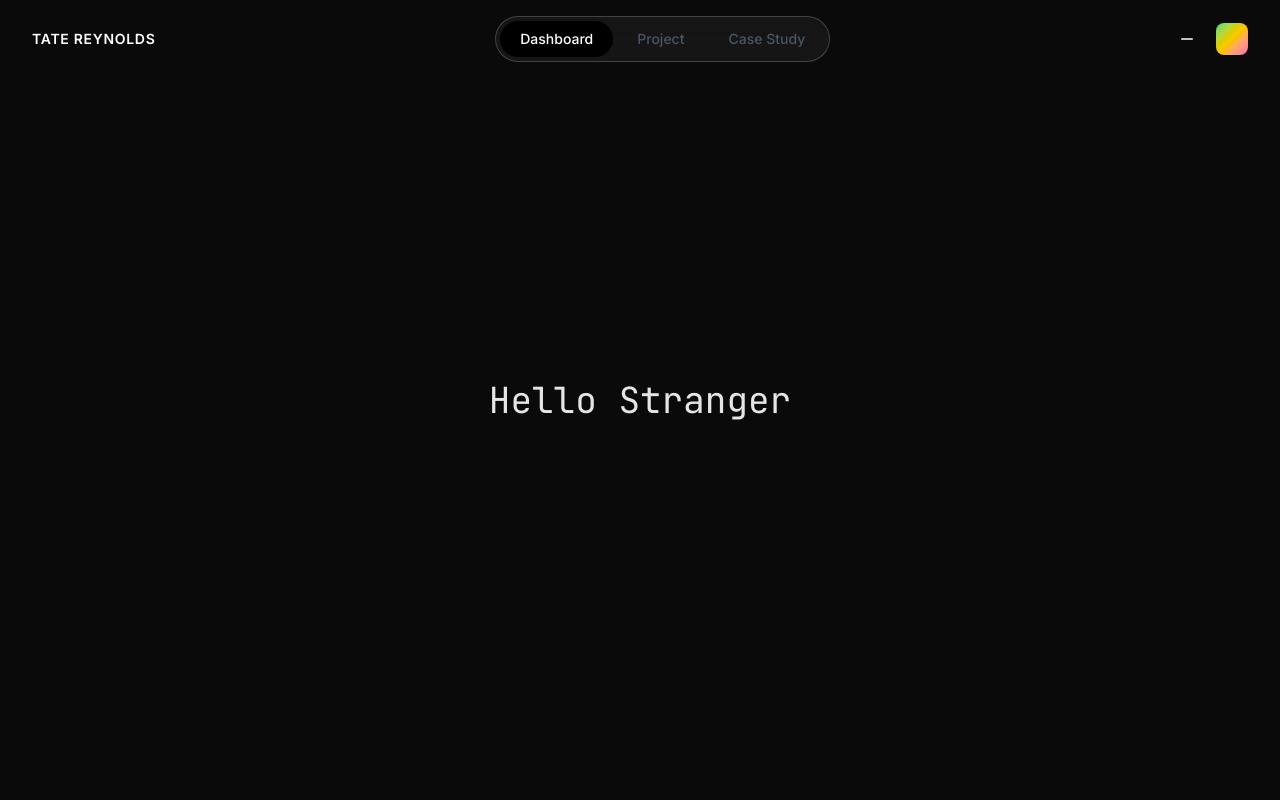
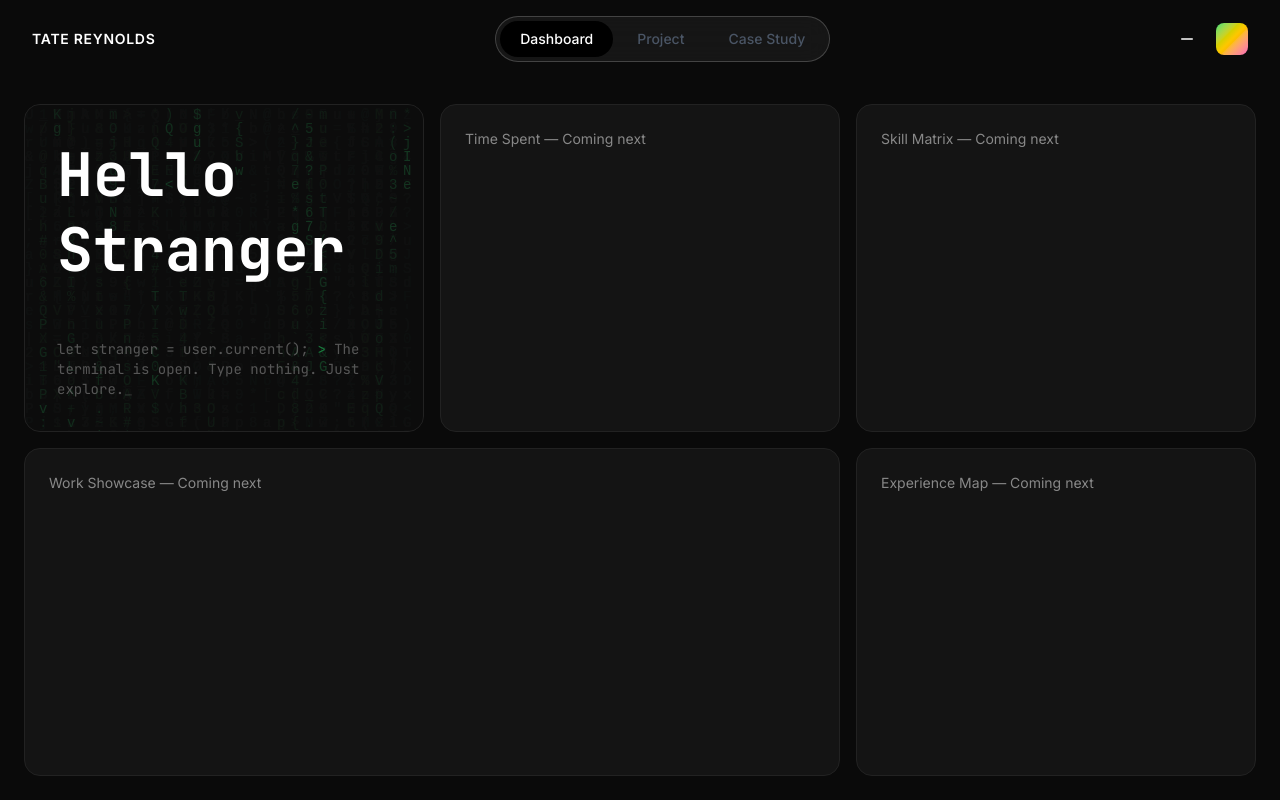
Before and after one commit to TateRCXVII/portfolio, a Next.js app: page / in a window 1280 px wide. Built offline with nearby package versions, Linux system fonts and the light colour scheme.

Commit message:
feat: add dashboard bento grid layout with Hero card and matrix rain
Co-Authored-By: Claude Sonnet 4.6 <noreply@anthropic.com>

```diff
--- a/src/app/page.tsx
+++ b/src/app/page.tsx
@@ -1,7 +1,67 @@
+"use client";
+
+import { useState } from "react";
+import { motion } from "framer-motion";
+import HeroCard from "@/components/dashboard/HeroCard";
+import { staggerContainer, fadeInUp } from "@/lib/animations";
+import PageTransition from "@/components/shared/PageTransition";
+
 export default function DashboardPage() {
+  const [terminalOpen, setTerminalOpen] = useState(false);
+
   return (
-    <div className="flex min-h-screen items-center justify-center bg-dark-bg text-dark-text">
-      <h1 className="font-mono text-4xl">Hello Stranger</h1>
-    </div>
+    <PageTransition className="min-h-screen bg-dark-bg pt-20">
+      <motion.div
+        className="mx-auto grid max-w-[1400px] gap-4 p-6"
+        style={{
+          gridTemplateColumns: "1fr 1fr 1fr",
+          gridTemplateRows: "1fr 1fr",
+          gridTemplateAreas: `
+            "hero time skills"
+            "showcase showcase map"
+          `,
+          minHeight: "calc(100vh - 80px)",
+        }}
+        variants={staggerContainer}
+        initial="hidden"
+        animate="visible"
+      >
+        <motion.div variants={fadeInUp} style={{ gridArea: "hero" }}>
+          <HeroCard onOpenTerminal={() => setTerminalOpen(true)} />
+        </motion.div>
+
+        <motion.div
+          variants={fadeInUp}
+          className="rounded-2xl border border-dark-border bg-dark-card p-6"
+          style={{ gridArea: "time" }}
+        >
+          <p className="text-sm text-dark-muted">Time Spent — Coming next</p>
+        </motion.div>
+
+        <motion.div
+          variants={fadeInUp}
+          className="rounded-2xl border border-dark-border bg-dark-card p-6"
+          style={{ gridArea: "skills" }}
+        >
+          <p className="text-sm text-dark-muted">Skill Matrix — Coming next</p>
+        </motion.div>
+
+        <motion.div
+          variants={fadeInUp}
+          className="rounded-2xl border border-dark-border bg-dark-card p-6"
+          style={{ gridArea: "showcase" }}
+        >
+          <p className="text-sm text-dark-muted">Work Showcase — Coming next</p>
+        </motion.div>
+
+        <motion.div
+          variants={fadeInUp}
+          className="rounded-2xl border border-dark-border bg-dark-card p-6"
+          style={{ gridArea: "map" }}
+        >
+          <p className="text-sm text-dark-muted">Experience Map — Coming next</p>
+        </motion.div>
+      </motion.div>
+    </PageTransition>
   );
 }
--- /dev/null
+++ b/src/components/dashboard/HeroCard.tsx
@@ -0,0 +1,64 @@
+"use client";
+
+import { useState } from "react";
+import { motion } from "framer-motion";
+import MatrixRain from "./MatrixRain";
+
+interface HeroCardProps {
+  onOpenTerminal: () => void;
+}
+
+export default function HeroCard({ onOpenTerminal }: HeroCardProps) {
+  const [isHovered, setIsHovered] = useState(false);
+
+  return (
+    <motion.div
+      layoutId="hero-card"
+      className="relative h-full cursor-pointer overflow-hidden rounded-2xl border border-dark-border bg-dark-card"
+      onMouseEnter={() => setIsHovered(true)}
+      onMouseLeave={() => setIsHovered(false)}
+      onClick={onOpenTerminal}
+      whileHover={{
+        boxShadow: "0 20px 60px -12px rgba(34, 197, 94, 0.15)",
+      }}
+      transition={{ type: "spring", stiffness: 300, damping: 20 }}
+    >
+      <MatrixRain speed={isHovered ? 2.5 : 1} />
+
+      <div className="relative z-10 flex h-full flex-col justify-between p-8">
+        <div>
+          <motion.h1
+            className="font-mono text-6xl font-bold leading-tight text-white"
+            animate={{
+              textShadow: isHovered
+                ? "0 0 20px rgba(34, 197, 94, 0.5)"
+                : "0 0 0px rgba(34, 197, 94, 0)",
+            }}
+            transition={{ duration: 0.3 }}
+          >
+            Hello
+            <br />
+            Stranger
+          </motion.h1>
+        </div>
+
+        <motion.p
+          className="font-mono text-sm text-dark-muted"
+          initial={{ opacity: 0.6 }}
+          animate={{ opacity: isHovered ? 1 : 0.6 }}
+        >
+          let stranger = user.current();{" "}
+          <span className="text-accent-green">&gt;</span> The terminal is open.
+          Type nothing. Just explore.
+          <motion.span
+            className="inline-block"
+            animate={{ opacity: [1, 0] }}
+            transition={{ duration: 0.53, repeat: Infinity, repeatType: "reverse" }}
+          >
+            _
+          </motion.span>
+        </motion.p>
+      </div>
+    </motion.div>
+  );
+}
--- /dev/null
+++ b/src/components/dashboard/MatrixRain.tsx
@@ -0,0 +1,82 @@
+"use client";
+
+import { useEffect, useRef, useState } from "react";
+
+interface MatrixRainProps {
+  speed?: number;
+}
+
+export default function MatrixRain({ speed = 1 }: MatrixRainProps) {
+  const canvasRef = useRef<HTMLCanvasElement>(null);
+  const [dimensions, setDimensions] = useState({ width: 0, height: 0 });
+
+  useEffect(() => {
+    const canvas = canvasRef.current;
+    if (!canvas) return;
+    const parent = canvas.parentElement;
+    if (!parent) return;
+
+    const resizeObserver = new ResizeObserver((entries) => {
+      for (const entry of entries) {
+        const { width, height } = entry.contentRect;
+        setDimensions({ width, height });
+        canvas.width = width;
+        canvas.height = height;
+      }
+    });
+    resizeObserver.observe(parent);
+    return () => resizeObserver.disconnect();
+  }, []);
+
+  useEffect(() => {
+    const canvas = canvasRef.current;
+    if (!canvas || dimensions.width === 0) return;
+    const ctx = canvas.getContext("2d");
+    if (!ctx) return;
+
+    const fontSize = 14;
+    const columns = Math.floor(dimensions.width / fontSize);
+    const drops: number[] = Array(columns).fill(1);
+    const chars = "ABCDEFGHIJKLMNOPQRSTUVWXYZabcdefghijklmnopqrstuvwxyz0123456789@#$%^&*()_+-=[]{}|;':\",./<>?`~";
+
+    let animationId: number;
+    let lastTime = 0;
+    const interval = 50 / speed;
+
+    const draw = (time: number) => {
+      if (time - lastTime < interval) {
+        animationId = requestAnimationFrame(draw);
+        return;
+      }
+      lastTime = time;
+
+      ctx.fillStyle = "rgba(10, 10, 10, 0.05)";
+      ctx.fillRect(0, 0, dimensions.width, dimensions.height);
+      ctx.fillStyle = "#22c55e";
+      ctx.font = `${fontSize}px monospace`;
+
+      for (let i = 0; i < drops.length; i++) {
+        const char = chars[Math.floor(Math.random() * chars.length)];
+        ctx.globalAlpha = Math.random() * 0.5 + 0.1;
+        ctx.fillText(char, i * fontSize, drops[i] * fontSize);
+        if (drops[i] * fontSize > dimensions.height && Math.random() > 0.975) {
+          drops[i] = 0;
+        }
+        drops[i]++;
+      }
+      ctx.globalAlpha = 1;
+      animationId = requestAnimationFrame(draw);
+    };
+
+    animationId = requestAnimationFrame(draw);
+    return () => cancelAnimationFrame(animationId);
+  }, [dimensions, speed]);
+
+  return (
+    <canvas
+      ref={canvasRef}
+      className="absolute inset-0 opacity-40"
+      style={{ width: "100%", height: "100%" }}
+    />
+  );
+}
```
